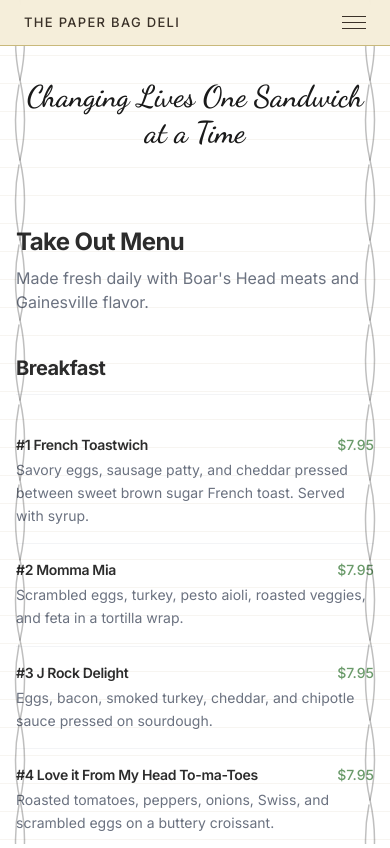
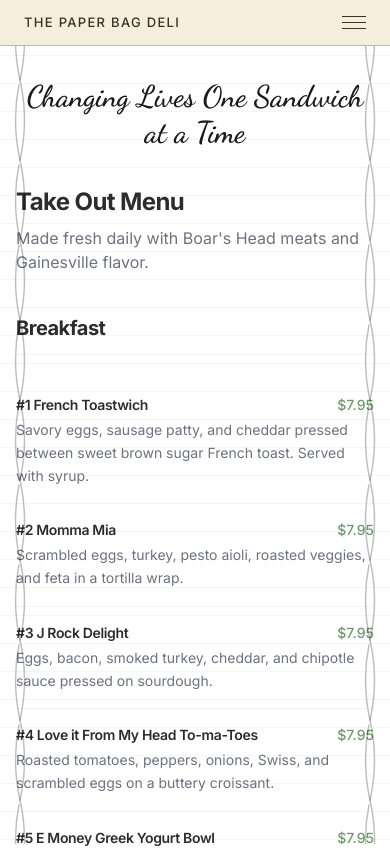
Before and after one commit to edge6-ux/PaperBag, a Next.js app: page /menu in a window 390 px wide. Shown: the top 848 px of the page. Built offline with nearby package versions, Linux system fonts and the light colour scheme.

Commit message:
mobilebanner2

```diff
--- a/app/menu/page.tsx
+++ b/app/menu/page.tsx
@@ -175,7 +175,7 @@ export default function MenuPage() {
         <div className="border-t border-neutral-200" />
       </div>
 
-      <Section title="Take Out Menu" subtitle="Made fresh daily with Boar's Head meats and Gainesville flavor.">
+      <Section title="Take Out Menu" subtitle="Made fresh daily with Boar's Head meats and Gainesville flavor." className="!pt-6">
         <MenuSection category="Breakfast" items={breakfast} />
         <MenuSection category="Lunch" items={lunch} />
         <MenuSection category="Salads" items={salads} />
```
